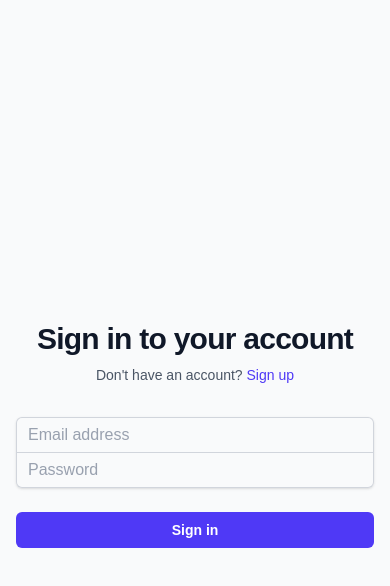
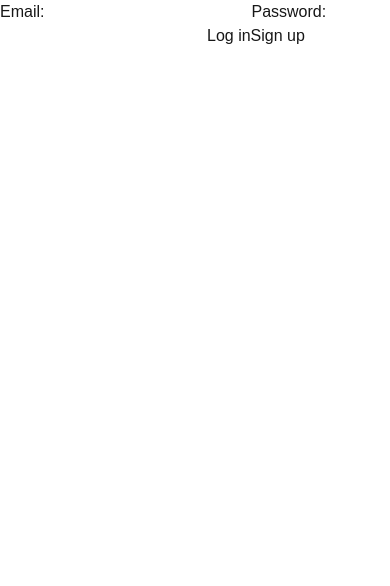
Before and after one commit to AndrewUsher/fitforge, a Next.js app: page /auth in a window 390 px wide. Shown: the top 586 px of the page. Built offline with nearby package versions, Linux system fonts and the light colour scheme; no server answers.

Commit message:
refactor: update auth to match mordern recommendations

```diff
--- a/package.json
+++ b/package.json
@@ -10,6 +10,7 @@
     "lint": "next lint"
   },
   "dependencies": {
+    "@supabase/ssr": "^0.6.1",
     "@supabase/supabase-js": "^2.49.4",
     "next": "15.3.0",
     "react": "^19.0.0",
--- /dev/null
+++ b/src/app/auth/actions.ts
@@ -0,0 +1,46 @@
+'use server'
+
+import { revalidatePath } from 'next/cache'
+import { redirect } from 'next/navigation'
+
+import { createClient } from '@/lib/supabase/server'
+
+export async function login(formData: FormData) {
+  const supabase = await createClient()
+
+  // type-casting here for convenience
+  // in practice, you should validate your inputs
+  const data = {
+    email: formData.get('email') as string,
+    password: formData.get('password') as string
+  }
+
+  const { error } = await supabase.auth.signInWithPassword(data)
+
+  if (error) {
+    redirect('/error')
+  }
+
+  revalidatePath('/dashboard', 'layout')
+  redirect('/dashboard')
+}
+
+export async function signup(formData: FormData) {
+  const supabase = await createClient()
+
+  // type-casting here for convenience
+  // in practice, you should validate your inputs
+  const data = {
+    email: formData.get('email') as string,
+    password: formData.get('password') as string
+  }
+
+  const { error } = await supabase.auth.signUp(data)
+
+  if (error) {
+    redirect('/error')
+  }
+
+  revalidatePath('/', 'layout')
+  redirect('/')
+}
--- a/src/app/auth/page.tsx
+++ b/src/app/auth/page.tsx
@@ -1,143 +1,13 @@
-'use client'
-
-import { useState, useEffect } from 'react'
-import { useRouter, useSearchParams } from 'next/navigation'
-import { getSession, signIn, signUp } from '@/lib/supabase/auth'
-
-export default function AuthPage() {
-  const [email, setEmail] = useState('')
-  const [password, setPassword] = useState('')
-  const [isSignUp, setIsSignUp] = useState(false)
-  const [error, setError] = useState<string | null>(null)
-  const [loading, setLoading] = useState(false)
-  const router = useRouter()
-  const searchParams = useSearchParams()
-
-  useEffect(() => {
-    // Check for error query param
-    const errorParam = searchParams.get('error')
-    if (errorParam === 'callback_error') {
-      setError('There was an error processing your authentication. Please try again.')
-    }
-
-    // Check if user is already logged in
-    const checkSession = async () => {
-      const { session } = await getSession()
-      if (session) {
-        router.push('/dashboard')
-      }
-    }
-
-    checkSession()
-  }, [searchParams, router])
-
-  const handleSubmit = async (e: React.FormEvent) => {
-    e.preventDefault()
-    setError(null)
-    setLoading(true)
-
-    try {
-      if (isSignUp) {
-        // Sign up the user
-        const { error: signUpError } = await signUp(email, password)
-        if (signUpError) throw signUpError
-
-        // Show confirmation message
-        alert('Check your email for the confirmation link')
-      } else {
-        // Sign in the user
-        const { data, error: signInError } = await signIn(email, password)
-        if (signInError) throw signInError
-
-        if (data?.session) {
-          console.log('Successfully signed in with session:', data.session)
-          router.push('/dashboard')
-          router.refresh()
-        } else {
-          throw new Error('No session returned after sign in')
-        }
-      }
-    } catch (error: any) {
-      console.error('Auth error:', error)
-      setError(error.message || 'An error occurred')
-    } finally {
-      setLoading(false)
-    }
-  }
-
+import { login, signup } from './actions'
+export default function LoginPage() {
   return (
-    <div className="flex min-h-screen items-center justify-center bg-gray-50 py-12 px-4 sm:px-6 lg:px-8">
-      <div className="w-full max-w-md space-y-8">
-        <div>
-          <h1 className="mt-6 text-center text-3xl font-bold tracking-tight text-gray-900">
-            {isSignUp ? 'Create your account' : 'Sign in to your account'}
-          </h1>
-          <p className="mt-2 text-center text-sm text-gray-600">
-            {isSignUp ? 'Already have an account?' : "Don't have an account?"}{' '}
-            <button
-              onClick={() => setIsSignUp(!isSignUp)}
-              className="font-medium text-indigo-600 hover:text-indigo-500"
-            >
-              {isSignUp ? 'Sign in' : 'Sign up'}
-            </button>
-          </p>
-        </div>
-
-        {error && (
-          <div className="bg-red-50 border-l-4 border-red-400 p-4 mb-4">
-            <p className="text-sm text-red-700">{error}</p>
-          </div>
-        )}
-
-        <form className="mt-8 space-y-6" onSubmit={handleSubmit}>
-          <div className="-space-y-px rounded-md shadow-sm">
-            <div>
-              <label htmlFor="email-address" className="sr-only">
-                Email address
-              </label>
-              <input
-                id="email-address"
-                name="email"
-                type="email"
-                autoComplete="email"
-                required
-                value={email}
-                onChange={(e) => setEmail(e.target.value)}
-                className="relative block w-full rounded-t-md border-0 py-1.5 text-gray-900 ring-1 ring-inset ring-gray-300 placeholder:text-gray-400 focus:z-10 focus:ring-2 focus:ring-inset focus:ring-indigo-600 sm:text-sm sm:leading-6 px-3"
-                placeholder="Email address"
-              />
-            </div>
-            <div>
-              <label htmlFor="password" className="sr-only">
-                Password
-              </label>
-              <input
-                id="password"
-                name="password"
-                type="password"
-                autoComplete={isSignUp ? 'new-password' : 'current-password'}
-                required
-                value={password}
-                onChange={(e) => setPassword(e.target.value)}
-                className="relative block w-full rounded-b-md border-0 py-1.5 text-gray-900 ring-1 ring-inset ring-gray-300 placeholder:text-gray-400 focus:z-10 focus:ring-2 focus:ring-inset focus:ring-indigo-600 sm:text-sm sm:leading-6 px-3"
-                placeholder="Password"
-              />
-            </div>
-          </div>
-
-          <div>
-            <button
-              type="submit"
-              disabled={loading}
-              className={`group relative flex w-full justify-center rounded-md bg-indigo-600 py-2 px-3 text-sm font-semibold text-white hover:bg-indigo-500 focus-visible:outline focus-visible:outline-2 focus-visible:outline-offset-2 focus-visible:outline-indigo-600 ${
-                loading ? 'opacity-70 cursor-not-allowed' : ''
-              }`}
-            >
-              {loading ? 'Processing...' : isSignUp ? 'Sign up' : 'Sign in'}
-            </button>
-          </div>
-        </form>
-      </div>
-    </div>
+    <form>
+      <label htmlFor="email">Email:</label>
+      <input id="email" name="email" type="email" required />
+      <label htmlFor="password">Password:</label>
+      <input id="password" name="password" type="password" required />
+      <button formAction={login}>Log in</button>
+      <button formAction={signup}>Sign up</button>
+    </form>
   )
 }
--- /dev/null
+++ b/src/lib/supabase/update-session-middleware.ts
@@ -0,0 +1,51 @@
+import { createServerClient } from '@supabase/ssr'
+import { NextResponse, type NextRequest } from 'next/server'
+
+export async function updateSessionMiddleware(request: NextRequest) {
+  let supabaseResponse = NextResponse.next({
+    request
+  })
+
+  const supabase = createServerClient(
+    process.env.NEXT_PUBLIC_SUPABASE_URL!,
+    process.env.NEXT_PUBLIC_SUPABASE_ANON_KEY!,
+    {
+      cookies: {
+        getAll() {
+          return request.cookies.getAll()
+        },
+        setAll(cookiesToSet) {
+          console.log({ cookiesToSet })
+          cookiesToSet.forEach(({ name, value }) =>
+            request.cookies.set(name, value)
+          )
+          supabaseResponse = NextResponse.next({
+            request
+          })
+          cookiesToSet.forEach(({ name, value, options }) =>
+            supabaseResponse.cookies.set(name, value, options)
+          )
+        }
+      }
+    }
+  )
+
+  // Do not run code between createServerClient and
+  // supabase.auth.getUser(). A simple mistake could make it very hard to debug
+  // issues with users being randomly logged out.
+
+  // IMPORTANT: DO NOT REMOVE auth.getUser()
+
+  const {
+    data: { user }
+  } = await supabase.auth.getUser()
+
+  if (!user && request.nextUrl.pathname.startsWith('/dashboard')) {
+    // no user, potentially respond by redirecting the user to the login page
+    const url = request.nextUrl.clone()
+    url.pathname = '/auth'
+    return NextResponse.redirect(url)
+  }
+
+  return supabaseResponse
+}
--- a/src/middleware.ts
+++ b/src/middleware.ts
@@ -1,66 +1,19 @@
-import { NextResponse } from 'next/server'
-import type { NextRequest } from 'next/server'
-import { createClient as createSupabaseClient } from '@supabase/supabase-js'
-
-// Use a dedicated client instance for middleware
-// This avoids creating a new client on every request and eliminates warning
-let middlewareSupabase: ReturnType<typeof createSupabaseClient> | null = null
-
-// Initialize the middleware Supabase client only once
-const getMiddlewareClient = () => {
-  if (middlewareSupabase) return middlewareSupabase
-
-  middlewareSupabase = createSupabaseClient(
-    process.env.NEXT_PUBLIC_SUPABASE_URL!,
-    process.env.NEXT_PUBLIC_SUPABASE_ANON_KEY!,
-    {
-      auth: {
-        persistSession: true,
-        autoRefreshToken: true,
-        detectSessionInUrl: true
-      }
-    }
-  )
-
-  return middlewareSupabase
-}
+import { type NextRequest } from 'next/server'
+import { updateSessionMiddleware } from '@/lib/supabase/update-session-middleware'
 
 export async function middleware(request: NextRequest) {
-  const res = NextResponse.next()
-  const supabase = getMiddlewareClient()
-
-  // Check for session cookie
-  const supabaseAccessToken = request.cookies.get('sb-access-token')?.value
-  const supabaseRefreshToken = request.cookies.get('sb-refresh-token')?.value
-
-  let session = await supabase.auth.getSession()
-
-  if (!(await session).data.session && supabaseAccessToken && supabaseRefreshToken) {
-
-
-    const { data, error } = await supabase.auth.setSession({
-      access_token: supabaseAccessToken,
-      refresh_token: supabaseRefreshToken
-    })
-
-    if (!error) {
-      session = data.session
-    }
-  }
-
-  // If no session and requesting a protected route, redirect to auth
-  if (!session && request.nextUrl.pathname.startsWith('/dashboard')) {
-    return NextResponse.redirect(new URL('/auth', request.url))
-  }
-
-  // If session exists and trying to go to auth page, redirect to dashboard
-  if (session && request.nextUrl.pathname.startsWith('/auth')) {
-    return NextResponse.redirect(new URL('/dashboard', request.url))
-  }
-
-  return res
+  return await updateSessionMiddleware(request)
 }
 
 export const config = {
-  matcher: ['/dashboard/:path*', '/auth/:path*'],
+  matcher: [
+    /*
+     * Match all request paths except for the ones starting with:
+     * - _next/static (static files)
+     * - _next/image (image optimization files)
+     * - favicon.ico (favicon file)
+     * Feel free to modify this pattern to include more paths.
+     */
+    '/((?!_next/static|_next/image|favicon.ico|.*\\.(?:svg|png|jpg|jpeg|gif|webp)$).*)'
+  ]
 }
```
Also changed, not shown: src/lib/supabase/server.ts (+22 -34 lines), 1 other file (tests, documents, lock files or other folders).
